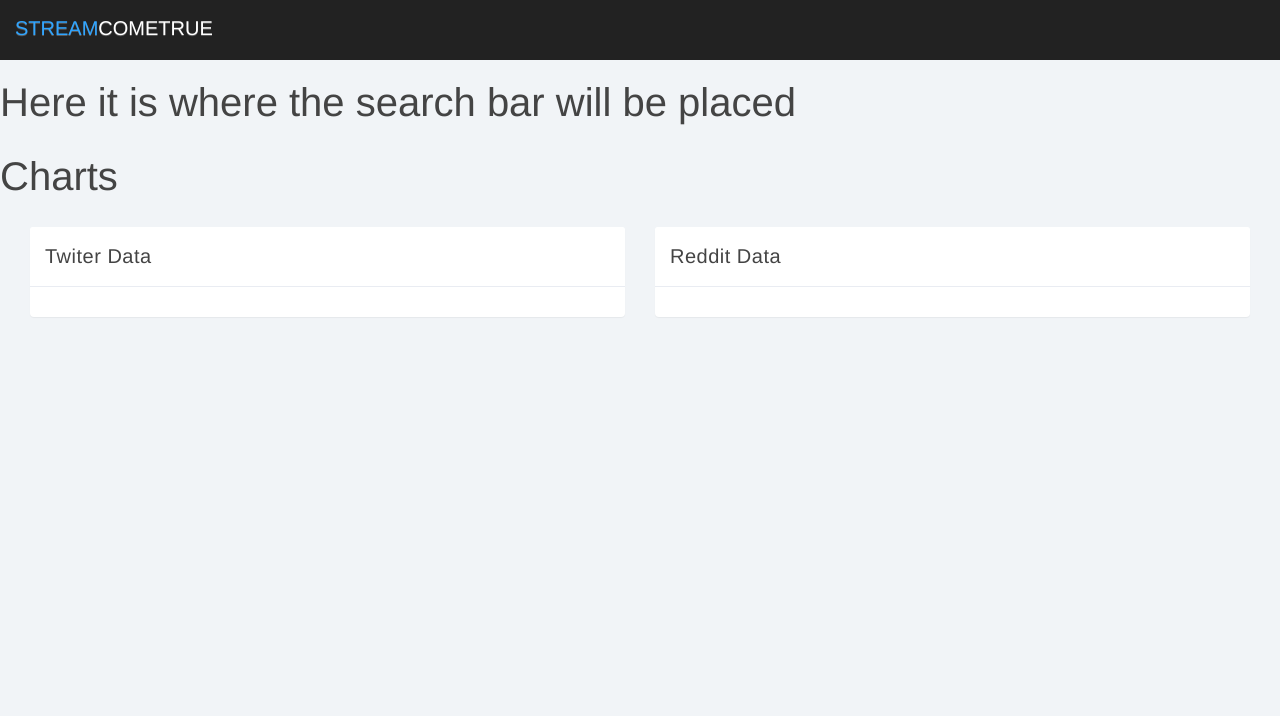
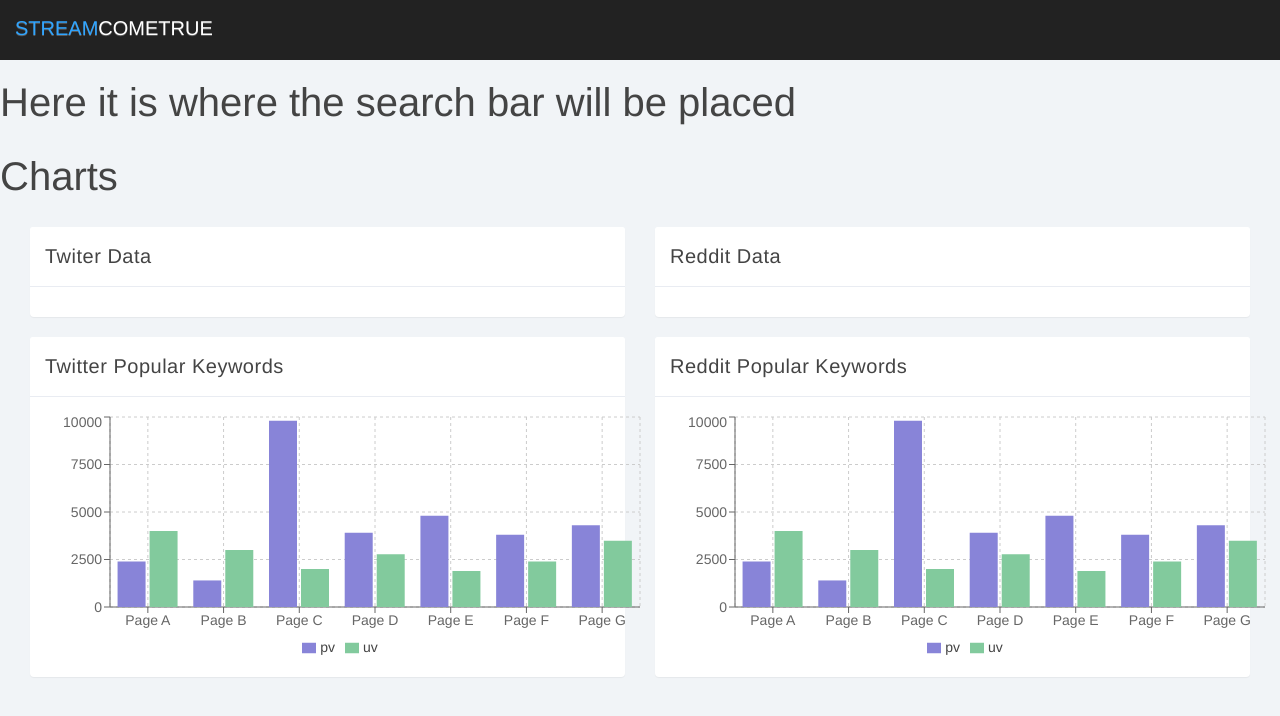
Before and after one commit to LambdaFalcon/stream-come-true, a React (Create React App) app in the folder client/: page / in a window 1280 px wide. Shown: the top 716 px of the page. Built offline with nearby package versions, Linux system fonts and the light colour scheme.

Commit message:
Create dthe most key words barchart with render functionality with some random data

```diff
--- a/client/src/components/BarChart.js
+++ b/client/src/components/BarChart.js
@@ -1,7 +1,8 @@
 import React from "react"
-import {BarChart,CartesianGrid,XAxis,YAxis,Tooltip,Legend} from "recharts"
-class Bar extends React.Component{
-    render(){
+import {BarChart,Bar,CartesianGrid,XAxis,YAxis,Tooltip,Legend} from "recharts"
+class BarVisual extends React.PureComponent{
+
+  render(){
       return(
         <div className="col-xs-6">
         <div className="panel panel-default">
@@ -70,7 +71,7 @@ class Graph extends React.Component{
   }
   render(){
     return(
-      <BarChart width={730} height={250} data={this.state.data}>
+      <BarChart width={600} height={250} data={this.state.data}>
       <CartesianGrid strokeDasharray="3 3" />
       <XAxis dataKey="name" />
       <YAxis />
@@ -82,4 +83,4 @@ class Graph extends React.Component{
     );
   }
 }
-export default BarChart;
+export default BarVisual;
--- a/client/src/components/ChartsLocations.js
+++ b/client/src/components/ChartsLocations.js
@@ -1,6 +1,6 @@
 import React from "react"
 import OverTime from "./LineChart"
-import Bar from "./BarChart"
+import BarVisual from "./BarChart"
 import config from "../config"
 
 const red_over_time = config['red_over_time'];
@@ -23,8 +23,8 @@ class ChartsLocation extends React.Component{
             <OverTime name={"Reddit Data"} data={red_over_time}/>
             </div>
             <div className="col-lg-12">
-              <Bar name={"Twitter Popular Keywords"} data={twit_pop_key_words}/>
-              <Bar name={"Reddit Popular Keywords"} data={red_pop_key_words}/>
+              <BarVisual name={"Twitter Popular Keywords"} data={twit_pop_key_words}/>
+              <BarVisual name={"Reddit Popular Keywords"} data={red_pop_key_words}/>
             </div>
          </div>
       );
```
